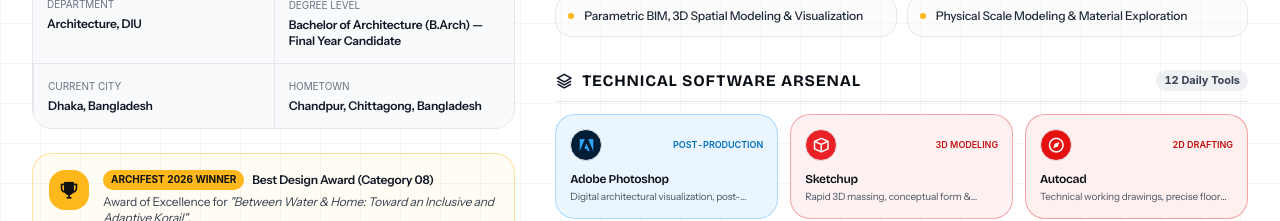
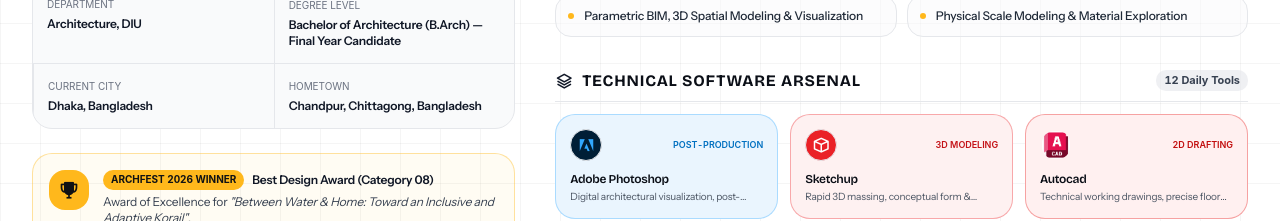
Before and after one commit to armanhossen-dev/Portfolio_for_faysal_vai, a React (Vite) app: page / in a window 1280 px wide. Shown: the part 9280-9501 px from the top of the page. Built offline with nearby package versions, Linux system fonts and the light colour scheme.

Commit message:
feat: add official Autodesk AutoCAD logo icon to software arsenal

```diff
--- a/src/data/projectsData.js
+++ b/src/data/projectsData.js
@@ -77,7 +77,7 @@ export const studentProfile = {
   dailyTools: [
     { name: "Adobe Photoshop", category: "Post-Production", icon: "bxl-adobe", desc: "Digital architectural visualization, post-processing & collage" },
     { name: "Sketchup", category: "3D Modeling", icon: "bx-cube", desc: "Rapid 3D massing, conceptual form & spatial volume development" },
-    { name: "Autocad", category: "2D Drafting", icon: "bx-compass", desc: "Technical working drawings, precise floor plans & structural detailing" },
+    { name: "Autocad", category: "2D Drafting", icon: "bx-compass", image: "./images/tools/autocad-logo.png", desc: "Technical working drawings, precise floor plans & structural detailing" },
     { name: "Archicad", category: "BIM", icon: "bxs-building-house", desc: "Building Information Modeling & coordinated construction documents" },
     { name: "Lumion", category: "Rendering", icon: "bx-sun", desc: "Atmospheric architectural visualization & cinematic walkthroughs" },
     { name: "Enscape", category: "Real-Time 3D", icon: "bx-camera", desc: "Live viewport ray-tracing & interactive client presentations" },
```
Also changed, not shown: public/images/tools/autocad-logo.png (added), 5 other files (tests, documents, lock files or other folders).
